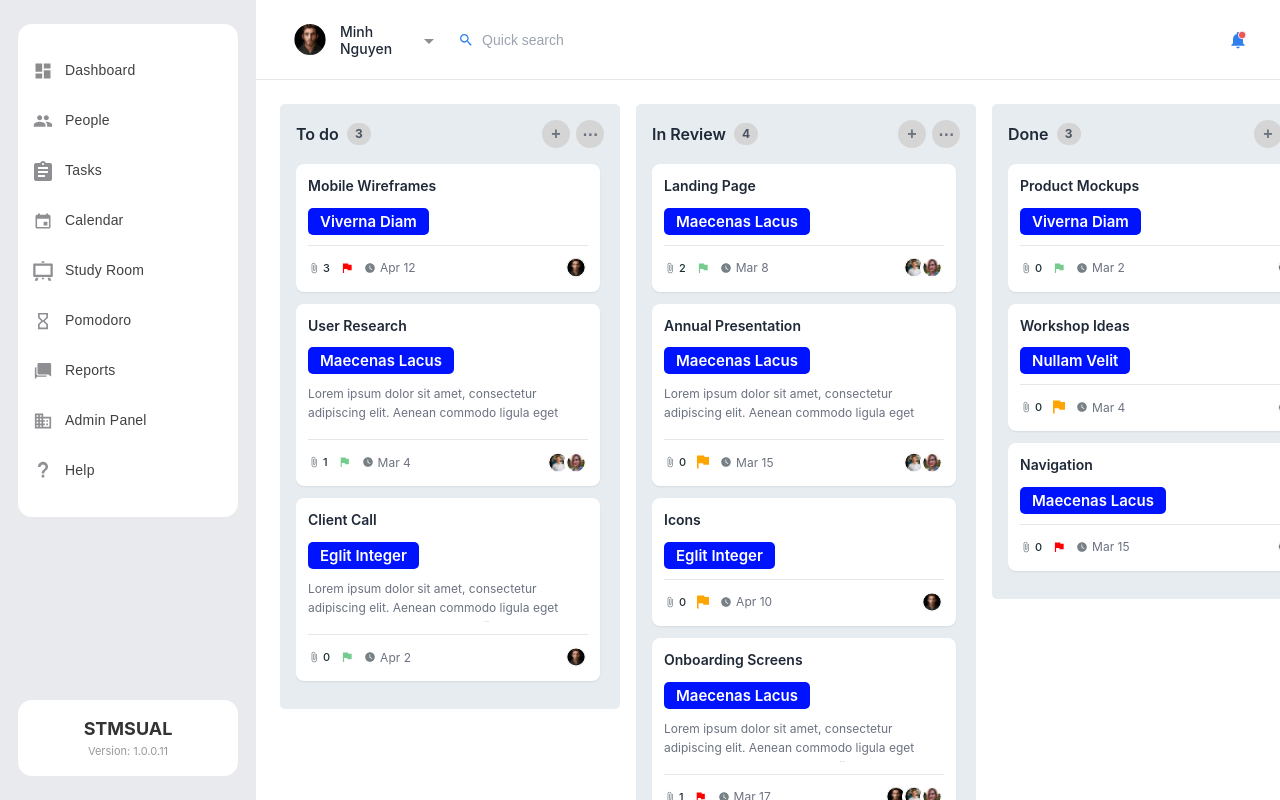
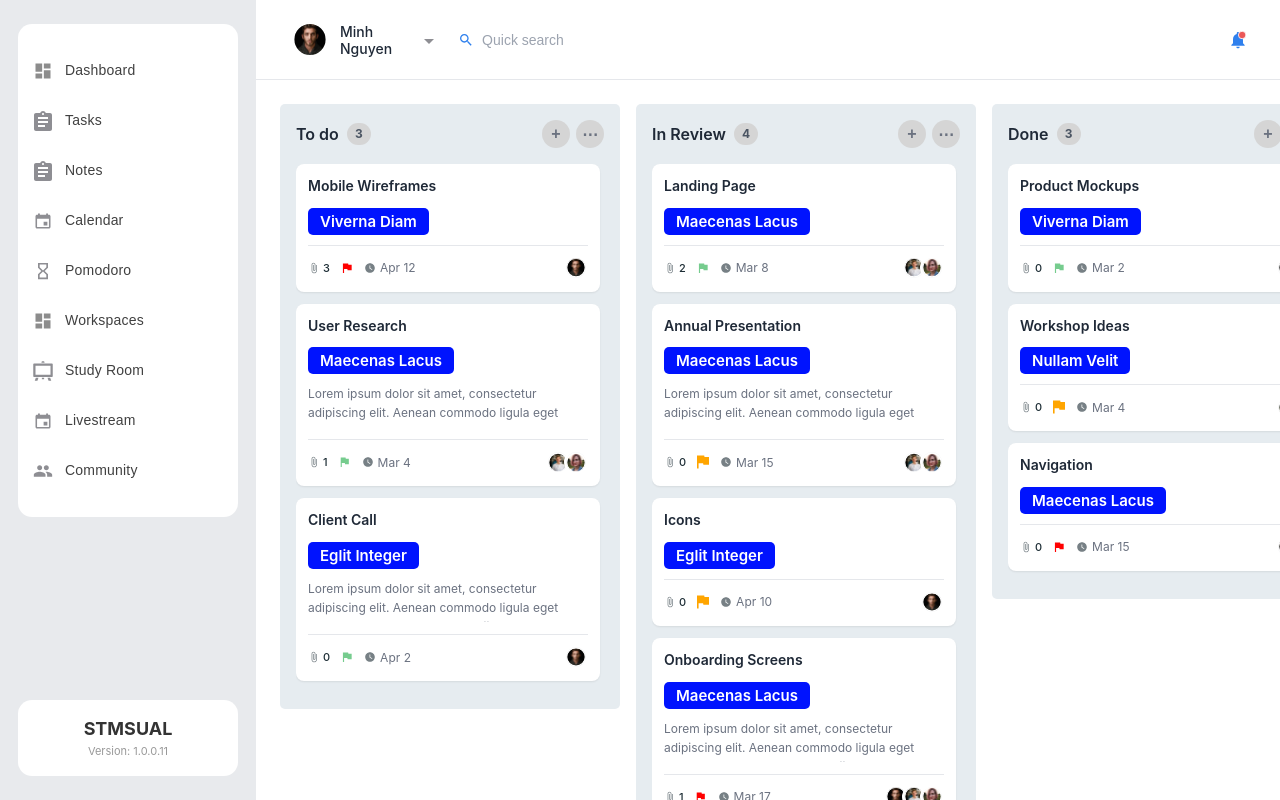
Before and after one commit to herogaso1/STMSUAI-REACTJS-CSS, a React (Vite) app in the folder client/: page / in a window 1280 px wide. Built offline with nearby package versions, Linux system fonts and the light colour scheme.

Commit message:
feat: update Sidebar component with new menu items and temporary icons

```diff
--- a/client/src/components/Sidebar.jsx
+++ b/client/src/components/Sidebar.jsx
@@ -1,26 +1,26 @@
 import React from 'react';
 import './Sidebar.css';
 import dashboardIcon from '../assets/TaskManagement-icon/dashboard.svg';
-import peopleIcon from '../assets/TaskManagement-icon/people.svg';
 import taskIcon from '../assets/TaskManagement-icon/task-default.svg';
+import notesIcon from '../assets/TaskManagement-icon/task-default.svg'; // Temporary, replace with actual notes icon
 import calendarIcon from '../assets/TaskManagement-icon/calendar.svg';
+import pomodoroIcon from '../assets/TaskManagement-icon/pomodoro.svg';
 import studyRoomIcon from '../assets/TaskManagement-icon/study-room.svg';
-import pomodoroIcon from '../assets/TaskManagement-icon/pomodoro.svg';
-import reportIcon from '../assets/TaskManagement-icon/report.svg';
-import adminIcon from '../assets/TaskManagement-icon/Admin Panel.svg';
-import helpIcon from '../assets/TaskManagement-icon/help.svg';
+import workspacesIcon from '../assets/TaskManagement-icon/dashboard.svg'; // Temporary, replace with actual workspaces icon
+import livestreamIcon from '../assets/TaskManagement-icon/calendar.svg'; // Temporary, replace with actual livestream icon
+import communityIcon from '../assets/TaskManagement-icon/people.svg'; // Temporary, using people icon
 
 const Sidebar = ({ activeTab, setActiveTab }) => {
   const menuItems = [
     { id: 'dashboard', label: 'Dashboard', icon: dashboardIcon },
-    { id: 'people', label: 'People', icon: peopleIcon },
     { id: 'tasks', label: 'Tasks', icon: taskIcon },
+    { id: 'notes', label: 'Notes', icon: notesIcon },
     { id: 'calendar', label: 'Calendar', icon: calendarIcon },
+    { id: 'pomodoro', label: 'Pomodoro', icon: pomodoroIcon },
+    { id: 'workspaces', label: 'Workspaces', icon: workspacesIcon },
     { id: 'study-room', label: 'Study Room', icon: studyRoomIcon },
-    { id: 'pomodoro', label: 'Pomodoro', icon: pomodoroIcon },
-    { id: 'reports', label: 'Reports', icon: reportIcon },
-    { id: 'admin', label: 'Admin Panel', icon: adminIcon },
-    { id: 'help', label: 'Help', icon: helpIcon },
+    { id: 'livestream', label: 'Livestream', icon: livestreamIcon },
+    { id: 'community', label: 'Community', icon: communityIcon },
   ];
 
   return (
```
Also changed, not shown: 1 other file (tests, documents, lock files or other folders).
